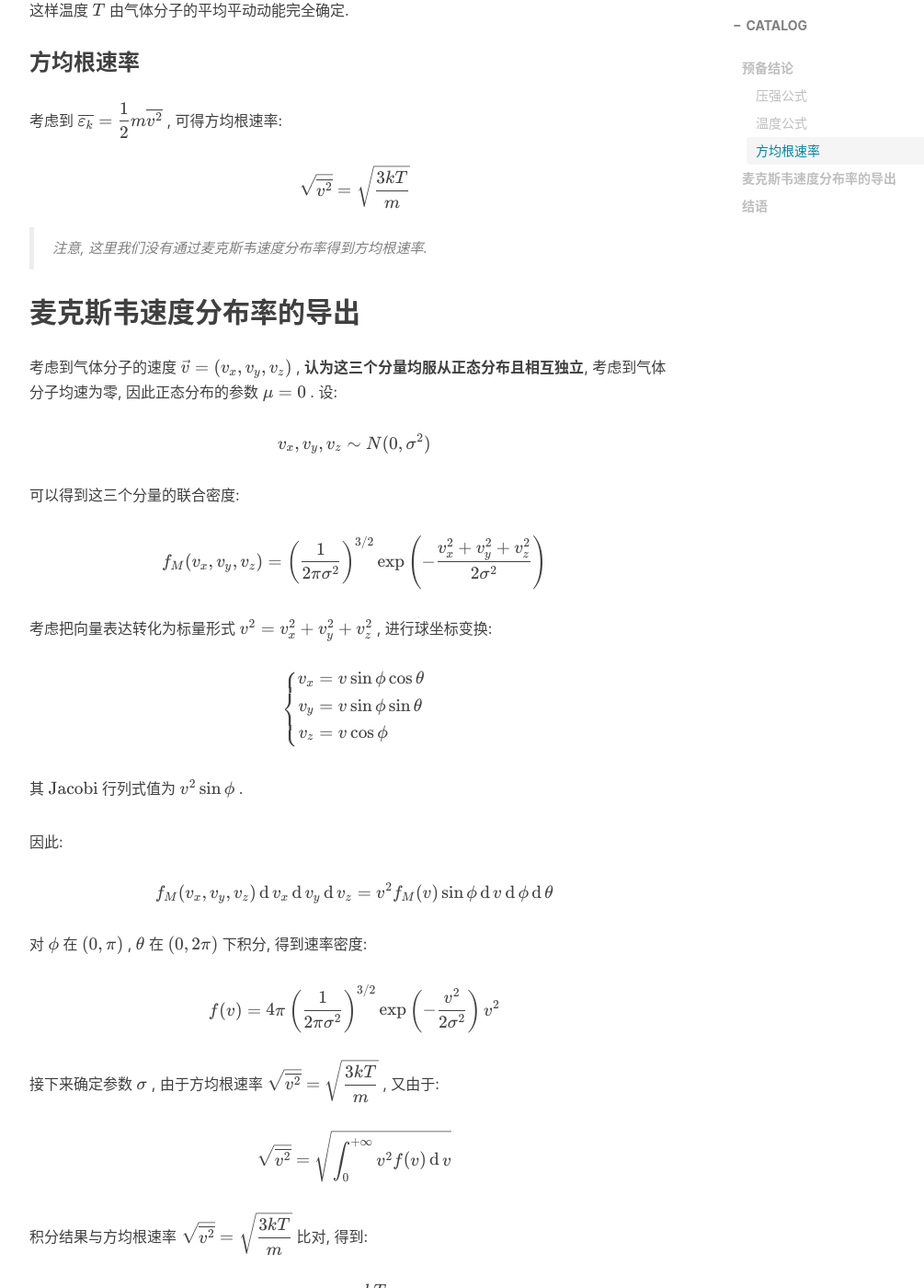
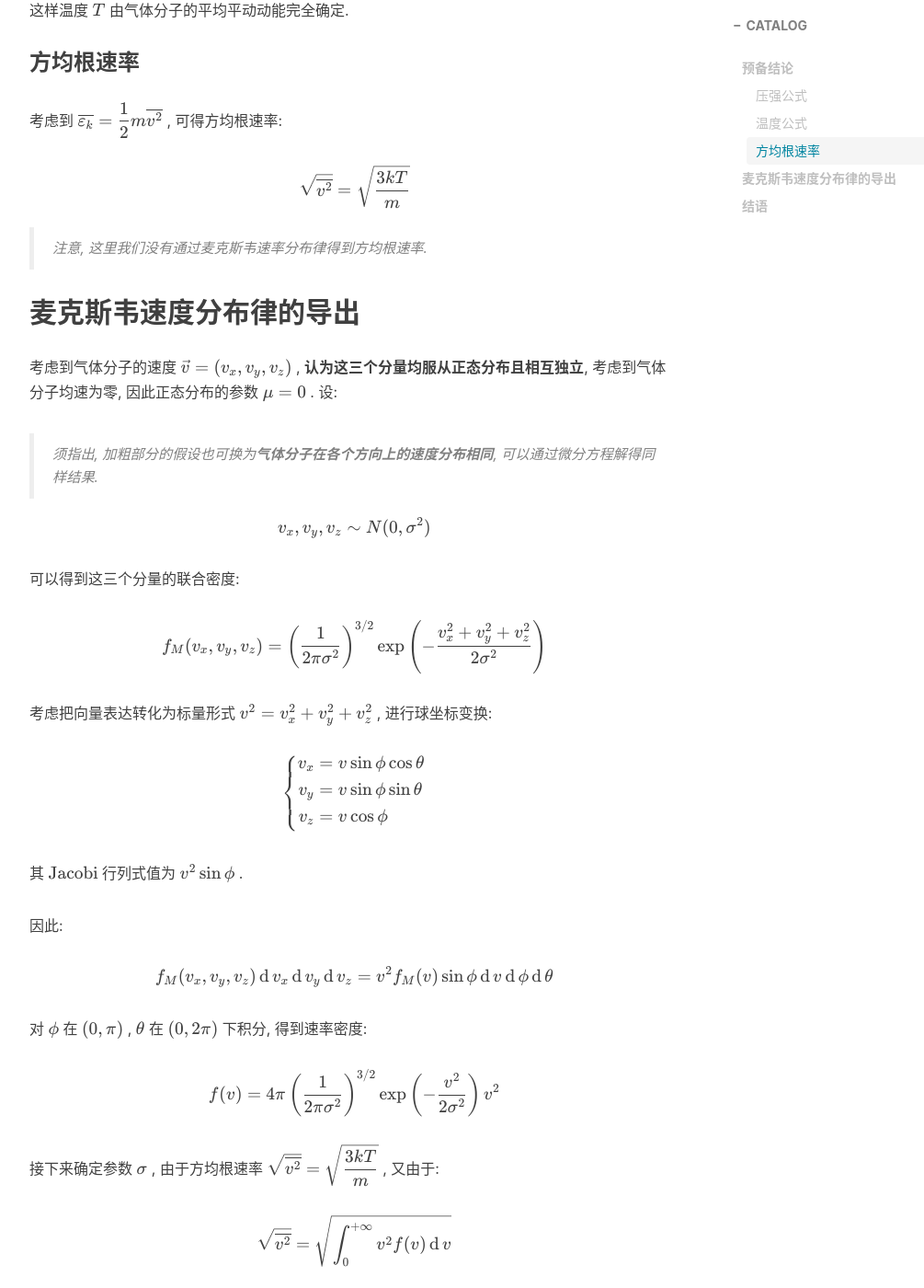
Before and after one commit to Coekjan/coekjan.github.io, a Jekyll site: the page built from _posts/Physics/2021-01-15-What-Is-Maxwell-Velocity-Distribution-Law.md, in a window 1280 px wide and 1400 px high, scrolled down 2651 px. Shown: the whole window at 92% size, without its empty margins (233-1238 px from the left). Built offline with Jekyll 4.4.1, drawn with Linux system fonts in a browser that asks for light colours; nearby versions of some CDN libraries; comment, search, counter and statistics services are not loaded; some of the changed text lies outside the part shown.

Commit message:
Update 2021-01-15-What-Is-Maxwell-Velocity-Distribution-Law.md

```diff
--- a/_posts/Physics/2021-01-15-What-Is-Maxwell-Velocity-Distribution-Law.md
+++ b/_posts/Physics/2021-01-15-What-Is-Maxwell-Velocity-Distribution-Law.md
@@ -97,11 +97,13 @@
 \sqrt{\overline{v^2}}=\sqrt{\frac{3kT}{m}}
 $$
 
-> 注意, 这里我们没有通过麦克斯韦速度分布率得到方均根速率.
+> 注意, 这里我们没有通过麦克斯韦速率分布律得到方均根速率.
 
-## 麦克斯韦速度分布率的导出
+## 麦克斯韦速度分布律的导出
 
 考虑到气体分子的速度 $\vec{v}=(v_x,v_y,v_z)$ , **认为这三个分量均服从正态分布且相互独立**, 考虑到气体分子均速为零, 因此正态分布的参数 $\mu=0$ . 设:
+
+> 须指出, 加粗部分的假设也可换为**气体分子在各个方向上的速度分布相同**, 可以通过微分方程解得同样结果.
 
 $$
 v_x,v_y,v_z\sim N(0,\sigma^2)
@@ -155,7 +157,7 @@
 f(v)=4\pi\left(\frac{m}{2\pi kT}\right)^{3/2}\exp\left(-\frac{mv^2}{2kT}\right)v^2
 $$
 
-**这就是麦克斯韦速率分布率**.
+**这就是麦克斯韦速率分布律**.
 
 相应地:
 
@@ -169,11 +171,11 @@
 f_M(\vec{v})=\left(\frac{m}{2\pi kT}\right)^{3/2}\exp\left(-\frac{m\vec{v}^2}{2kT}\right)
 $$
 
-**这就是麦克斯韦速度分布率**.
+**这就是麦克斯韦速度分布律**.
 
 ## 结语
 
-从上述推导来看, 麦克斯韦速度分布率的本质就是称速度的在空间直角坐标系下的三个方向的分量均服从正态分布
+从上述推导来看, 麦克斯韦速度分布律的本质就是称速度的在空间直角坐标系下的三个方向的分量均服从正态分布
 
 $$
 N\left(0,\frac{kT}{m}\right)
```
